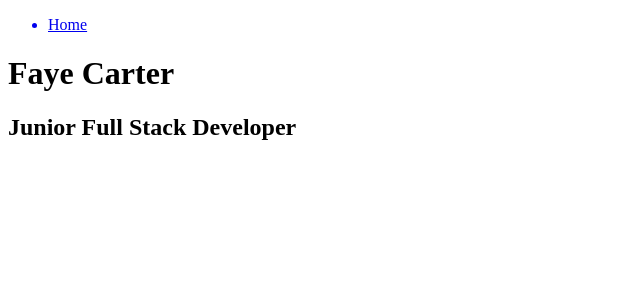
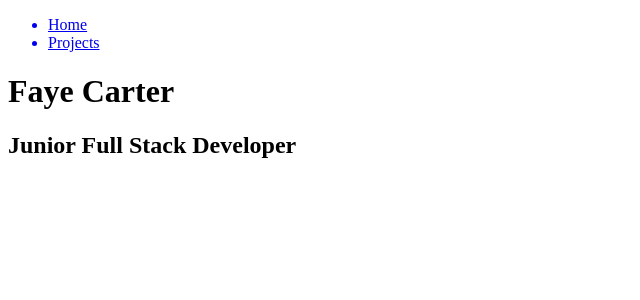
Before and after one commit to FayeCarter/portfolio, a React (Create React App) app: page / in a window 1280 px wide. Shown: the top 300 px of the page, without its empty margins (0-640 px from the left). Built offline with nearby package versions, Linux system fonts and the light colour scheme.

Commit message:
navigation has projects page link

```diff
--- a/src/components/Navigation.js
+++ b/src/components/Navigation.js
@@ -8,6 +8,9 @@ function Navigation() {
           <Link to="/">
             <li className="home-button">Home</li>
           </Link>
+          <Link to="/projects">
+            <li className="projects-button">Projects</li>
+          </Link>
       </ul>
     </div>
   );
```
Also changed, not shown: 1 other file (tests, documents, lock files or other folders).
